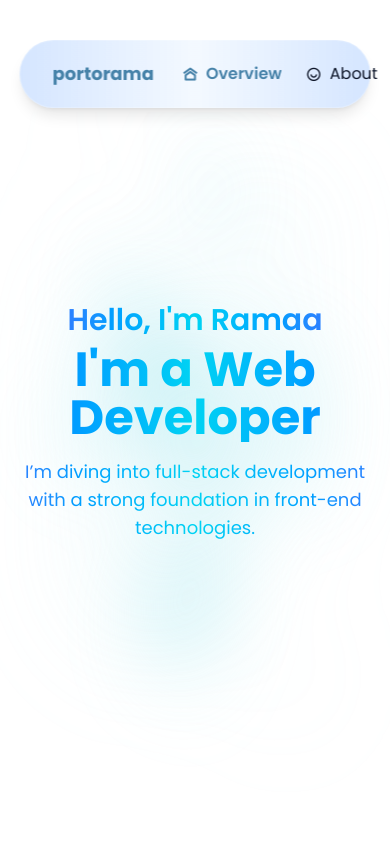
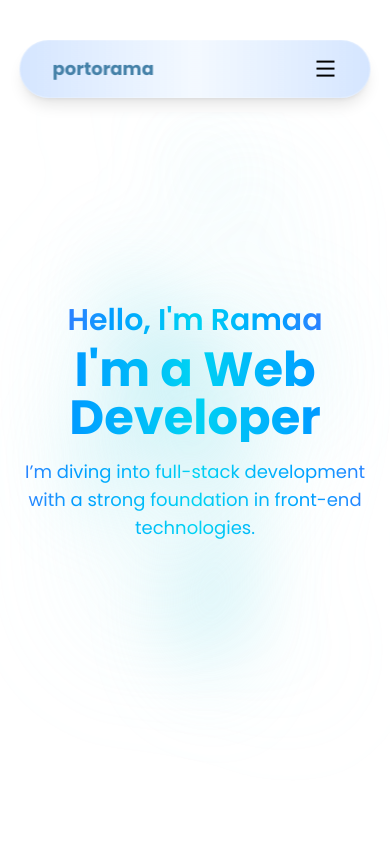
Before and after one commit to Ramaaeln/porto, a React (Vite) app: page / in a window 390 px wide. Shown: the top 844 px of the page. Built offline with nearby package versions, Linux system fonts and the light colour scheme.

Commit message:
update ui:responsive

```diff
--- a/src/components/Fragments/GitHubActivity.jsx
+++ b/src/components/Fragments/GitHubActivity.jsx
@@ -14,13 +14,14 @@ export default function GitHubStats() {
         GitHub Contributions
       </h2>
 
-      <div className="flex justify-center">
+      <div className="flex justify-center px-4 sm:px-0">
         <div
-          className={`rounded-lg border shadow-md p-4 overflow-x-auto transition-colors duration-500 ${
+          className={`rounded-lg border shadow-md p-4 overflow-x-auto transition-colors duration-500 max-w-full ${
             isDark
               ? "border-slate-700 bg-gradient-to-br from-slate-800 via-slate-900 to-slate-800"
               : "border-blue-100 bg-gradient-to-br from-blue-50 via-white to-cyan-50"
           }`}
+          style={{ width: "max-content", maxWidth: "100%" }}
         >
           <GitHubCalendar
             username="Ramaaeln"
--- a/src/components/Fragments/Navigation.jsx
+++ b/src/components/Fragments/Navigation.jsx
@@ -1,34 +1,37 @@
-
+import { useState } from "react";
 import { NavLink, Outlet } from "react-router-dom";
 import { useDarkMode } from "../Fragments/ToggleMode";
 import DarkModeToggle from "../Fragments/ButtonToggleMode";
 
 export default function Navigation() {
   const { isDark } = useDarkMode();
+  const [isMenuOpen, setIsMenuOpen] = useState(false);
+
+  const toggleMenu = () => setIsMenuOpen(!isMenuOpen);
+  const closeMenu = () => setIsMenuOpen(false);
 
   return (
     <div className="w-full">
-      <nav className={`flex absolute justify-between items-center gap-7 px-8 py-3 rounded-full shadow-lg
-        transition-all duration-300 backdrop-blur-sm
-        fixed top-10 left-1/2 transform -translate-x-1/2 z-40 w-[90%] max-w-4xl ${
+      <nav
+        className={`flex justify-between items-center gap-7 px-8 py-3 rounded-full shadow-lg transition-all duration-300 backdrop-blur-sm fixed top-10 left-1/2 transform -translate-x-1/2 z-40 w-[90%] max-w-4xl ${
           isDark
-            ? `bg-gradient-to-r from-gray-800/90 via-gray-700/80 to-gray-800/90
-               border border-gray-600/40 shadow-xl shadow-gray-900/50`
-            : `bg-gradient-to-r from-blue-500/20 via-blue-300/10 to-blue-500/20
-               border border-white/20 shadow-lg`
-        }`}>
+            ? "bg-gradient-to-r from-gray-800/90 via-gray-700/80 to-gray-800/90 border border-gray-600/40 shadow-xl shadow-gray-900/50"
+            : "bg-gradient-to-r from-blue-500/20 via-blue-300/10 to-blue-500/20 border border-white/20 shadow-lg"
+        }`}
+      >
+        <h1
+          className={`font-bold text-lg transition-colors duration-300 ${
+            isDark ? "text-blue-400" : "text-[var(--color-accent)]"
+          }`}
+        >
+          portorama
+        </h1>
 
-        <div>
-          <h1 className={`font-bold text-lg transition-colors duration-300 ${
-            isDark ? 'text-blue-400' : 'text-[var(--color-accent)]'
-          }`}>
-            portorama
-          </h1>
-        </div>
-
-        <div className="flex gap-6">
+        {/* Desktop nav */}
+        <div className="hidden md:flex gap-6">
           <NavLink
             to="/"
+            onClick={closeMenu}
             className={({ isActive }) =>
               `flex items-center gap-2 transition-all duration-300 ${
                 isActive
@@ -47,6 +50,7 @@ export default function Navigation() {
 
           <NavLink
             to="/about"
+            onClick={closeMenu}
             className={({ isActive }) =>
               `flex items-center gap-2 transition-all duration-300 ${
                 isActive
@@ -64,29 +68,76 @@ export default function Navigation() {
           </NavLink>
         </div>
 
-        <div className="flex items-center gap-4">
+        {/* Mobile hamburger */}
+        <div className="md:hidden">
+          <button
+            onClick={toggleMenu}
+            className="text-2xl focus:outline-none transition-colors duration-300"
+          >
+            <i className={`ri-${isMenuOpen ? "close-line" : "menu-line"} ${isDark ? "text-white" : "text-black"}`}></i>
+          </button>
+        </div>
+
+        {/* Desktop Resume & Toggle */}
+        <div className="hidden md:flex items-center gap-4">
           <a
             href="/public/CV ABDULLAH RAMADAN ELANSARY.pdf"
             download
             className={`flex items-center gap-2 px-4 py-2 rounded-full transition-all duration-300 ${
               isDark
-                ? `bg-blue-600/80 hover:bg-blue-600 text-white border border-blue-500/50
-                   hover:shadow-lg hover:shadow-blue-500/25`
-                : `bg-blue-500/20 hover:bg-blue-500/30 text-[var(--color-accent)] border border-blue-300/30
-                   hover:border-blue-400/50`
+                ? "bg-blue-600/80 hover:bg-blue-600 text-white border border-blue-500/50 hover:shadow-lg hover:shadow-blue-500/25"
+                : "bg-blue-500/20 hover:bg-blue-500/30 text-[var(--color-accent)] border border-blue-300/30 hover:border-blue-400/50"
             }`}
           >
             <span className="ri-download-2-line"></span>
             <span>Resume</span>
           </a>
-
           <DarkModeToggle />
         </div>
       </nav>
 
-      <div className={`pt-28 transition-colors duration-300 ${
-        isDark ? 'bg-gray-900' : 'bg-white'
-      }`}>
+      {/* Mobile menu dropdown */}
+      {isMenuOpen && (
+        <div
+          className={`md:hidden fixed top-24 left-1/2 transform -translate-x-1/2 z-30 w-[90%] max-w-4xl rounded-xl p-6 space-y-4 backdrop-blur-md shadow-lg ${
+            isDark
+              ? "bg-gray-800/90 text-white"
+              : "bg-white/90 text-black border border-blue-100"
+          }`}
+        >
+          <NavLink
+            to="/"
+            onClick={closeMenu}
+            className="flex items-center gap-2"
+          >
+            <span className="ri-home-9-line"></span>
+            <span>Overview</span>
+          </NavLink>
+          <NavLink
+            to="/about"
+            onClick={closeMenu}
+            className="flex items-center gap-2"
+          >
+            <span className="ri-user-smile-line"></span>
+            <span>About</span>
+          </NavLink>
+          <a
+            href="/public/CV ABDULLAH RAMADAN ELANSARY.pdf"
+            download
+            className="flex items-center gap-2"
+          >
+            <span className="ri-download-2-line"></span>
+            <span>Resume</span>
+          </a>
+          <DarkModeToggle />
+        </div>
+      )}
+
+      <div
+        className={`pt-28 transition-colors duration-300 ${
+          isDark ? "bg-gray-900" : "bg-white"
+        }`}
+      >
         <Outlet />
       </div>
     </div>
--- a/src/components/Fragments/SkillsHero.jsx
+++ b/src/components/Fragments/SkillsHero.jsx
@@ -24,6 +24,7 @@ export default function SkillsHero() {
   return (
     <section className={`relative py-24 overflow-hidden transition-colors duration-500 ${isDark ? "bg-gray-900 text-white" : "bg-white text-gray-800"}`}>
 
+      {/* Background Gradient Effects */}
       <div className={`absolute top-0 left-1/2 -translate-x-1/2 w-[140%] h-48 blur-3xl opacity-60 z-0 pointer-events-none ${
         isDark
           ? "bg-gradient-to-b from-blue-800/30 via-transparent to-transparent"
@@ -36,11 +37,13 @@ export default function SkillsHero() {
           : "bg-gradient-to-t from-blue-300/30 via-transparent to-transparent"
       }`} />
 
-      <h2 className="relative z-10 text-center text-3xl md:text-4xl font-bold text-transparent bg-clip-text bg-gradient-to-r from-blue-500 via-cyan-400 to-blue-500 mb-10">
+      {/* Section Title */}
+      <h2 className="relative z-10 text-center text-3xl md:text-4xl font-bold text-transparent bg-clip-text bg-gradient-to-r from-blue-500 via-cyan-400 to-blue-500 mb-10 px-4">
         Techstack I Use on a Daily Basis
       </h2>
 
-      <div className="relative z-10 grid grid-cols-5 sm:grid-cols-6 md:grid-cols-7 gap-4 px-4 max-w-6xl mx-auto">
+      {/* Tech Icons Grid */}
+      <div className="relative z-10 grid grid-cols-4 sm:grid-cols-5 md:grid-cols-6 lg:grid-cols-7 gap-4 px-4 max-w-6xl mx-auto">
         {techs.map((tech, index) => {
           const glow = tech?.glowColor ?? (isDark ? "#334155" : "#CBD5E1");
 
```
